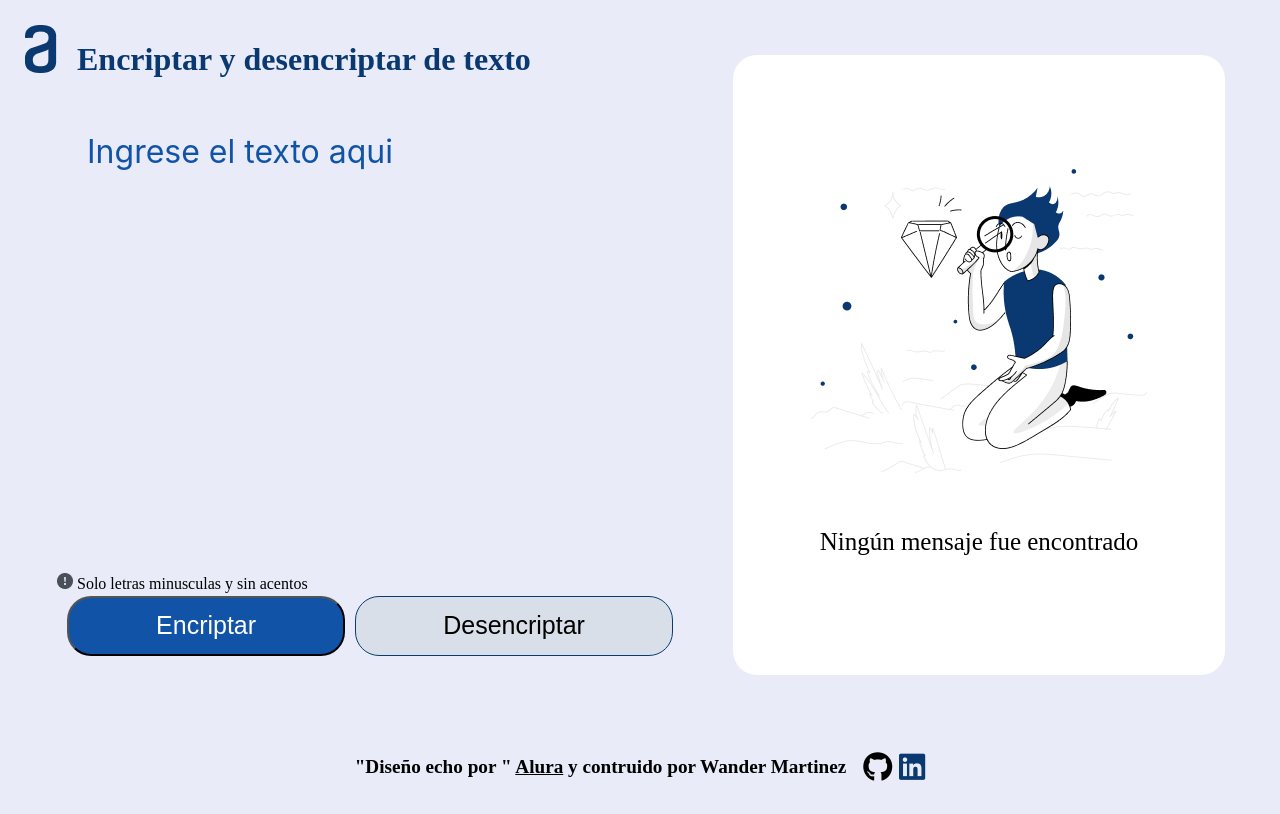
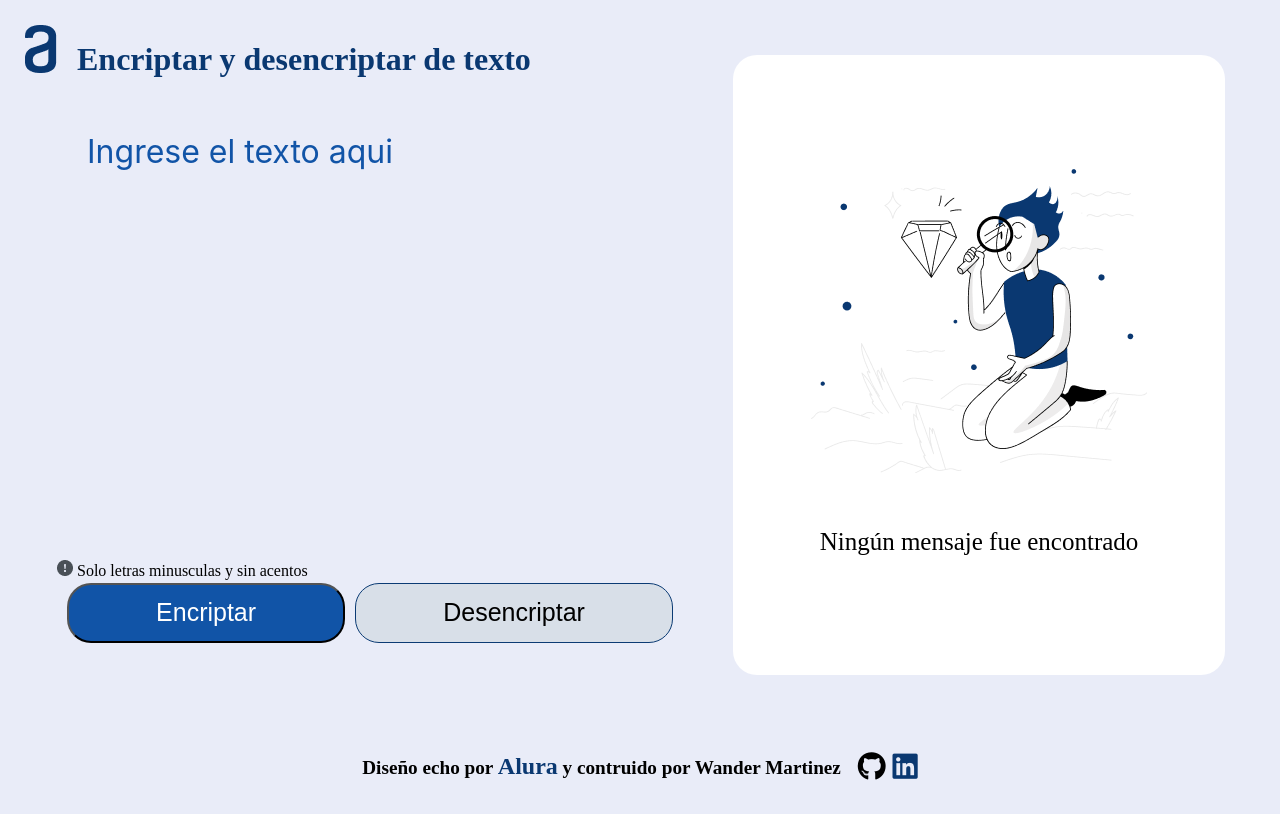
Before and after one commit to WJMD/encritador-de-texto, a plain HTML site: page index.html in a window 1280 px wide. Drawn offline with nearby package versions, Linux system fonts and the light colour scheme.

Commit message:
ultimo aareglo del footer

```diff
--- a/app.js
+++ b/app.js
@@ -1,4 +1,4 @@
- //Variables
+//Variables
  var btnEncriptar = document.querySelector(".btnEncriptar");
  var btnDesencriptar = document.querySelector(".btnDesencriptar");
  var btnCopiar = document.querySelector(".btnCopiar");
@@ -87,7 +87,7 @@ var bloqueImg = document.querySelector(".bloque-img")
 
         text: "COPIADO!!",
 
-        duration: 3000
+        duration: 2000
 
         }).showToast();
 
--- a/index.html
+++ b/index.html
@@ -58,13 +58,13 @@
     <footer>
         <div class="footer">
             <p>
-                "Diseño echo por "
+                Diseño echo por
                 <a href="https://www.aluracursos.com/" target="_blank" id="linkAlura">Alura</a>
                 y contruido por<strong> Wander Martinez</strong>
             </p>
 
             <ul class="iconos">
-                 <li><a href="https://github.com/WJMD"><i class="fa-brands fa-github" id="linkGithub"></i></a></li>
+                 <li><a href="https://github.com/WJMD" target="_blank"><i class="fa-brands fa-github" id="linkGithub"></i></a></li>
                  <li class="icon"><a href="https://www.linkedin.com/in/wander-j-martinez/" target="__blank"><i class="fa-brands fa-linkedin" id="linkLinkedin"></i></a></li>
             </ul>
 
--- a/style.css
+++ b/style.css
@@ -42,10 +42,9 @@ main{
 
 }
 
-
 .seccion1{
 
-    height: 100%;
+    height: 97%;
     flex-grow: 5;
     margin-top: 3em;
 }
@@ -195,26 +194,23 @@ button.btnCopiar{
     font-weight: bold;
     font-size: 1.2em;
     width: 100%;
-
-
 }
-
+/*Centralizado de los iconos, tamahno y colores*/
 .iconos li{
     display: inline-block;
     margin-left: 2px;
-    font-size: 1.2em;
-    text-align: center;
-    color: black;
+}
 
-}
 #linkAlura{
-    color:black;
+    color:#0A3871;
+    text-decoration: none;
+    font-size: 1.25em;
 }
 #linkGithub{
     color:black;
-    font-size: 1.3em;
+    font-size: 1.5em;
 }
 #linkLinkedin{
     color: #0A3871;
-    font-size: 1.3em;
-}
+    font-size: 1.5em;
+}/*...*/
```
